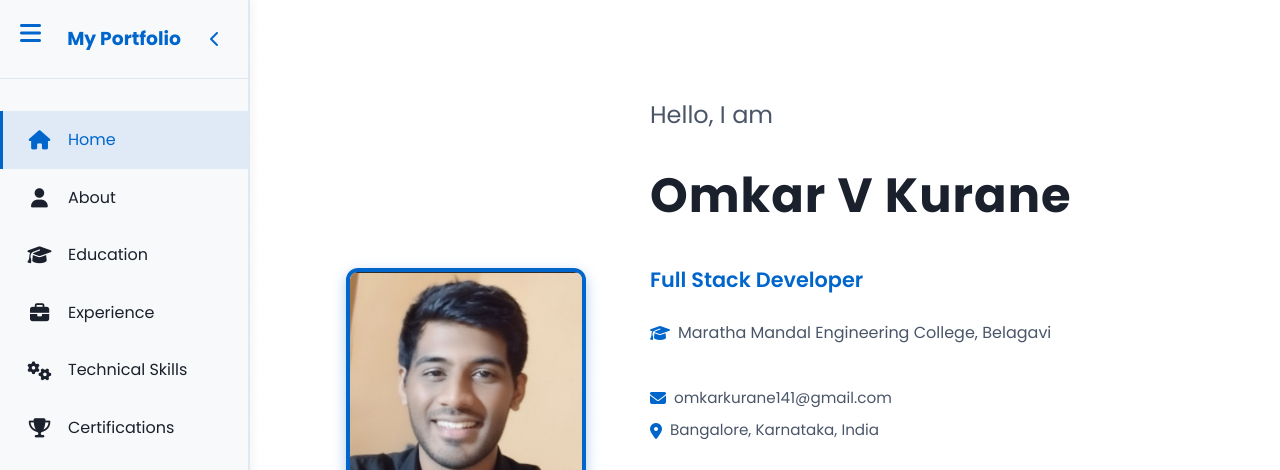
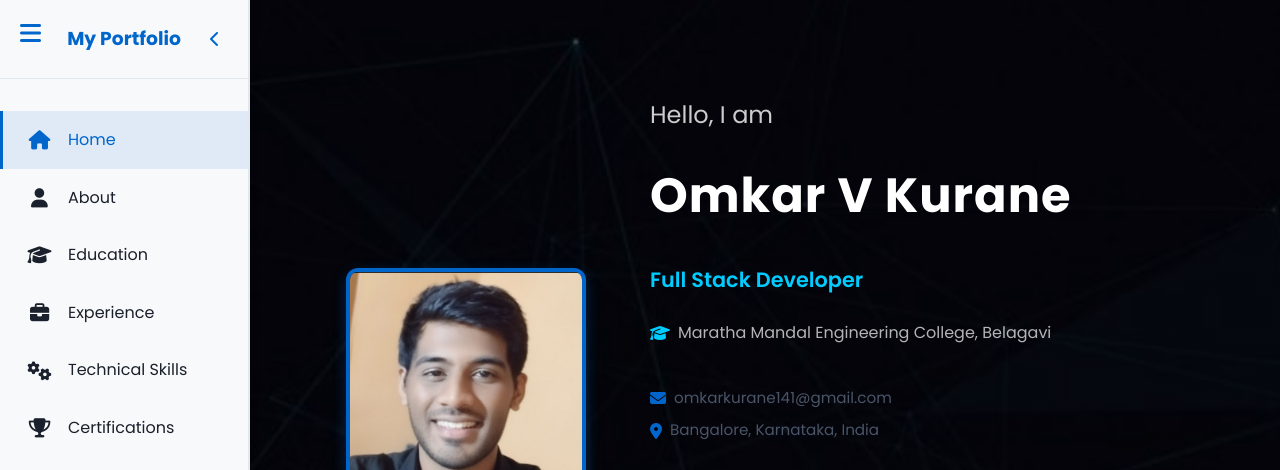
Before and after one commit to om-kar444/Portfilio, a website: page index.html in a window 1280 px wide. Shown: the top 470 px of the page. Drawn offline with nearby package versions, Linux system fonts and the light colour scheme.

Commit message:
Fix profile image layout and background styling

```diff
--- a/style.css
+++ b/style.css
@@ -257,21 +257,13 @@ section {
     align-items: center;
     position: relative;
     background:
-        linear-gradient(rgba(255, 255, 255, 0.95), rgba(255, 255, 255, 0.95)),
-        repeating-linear-gradient(
-            45deg,
-            transparent,
-            transparent 10px,
-            rgba(0, 102, 204, 0.02) 10px,
-            rgba(0, 102, 204, 0.02) 20px
-        ),
-        repeating-linear-gradient(
-            -45deg,
-            transparent,
-            transparent 10px,
-            rgba(99, 102, 241, 0.02) 10px,
-            rgba(99, 102, 241, 0.02) 20px
-        );
+        linear-gradient(rgba(0, 0, 0, 0.4), rgba(0, 0, 0, 0.4)),
+        url('Backgroundimage.png');
+    background-size: cover;
+    background-position: center;
+    background-repeat: no-repeat;
+    background-attachment: fixed;
+    color: #ffffff;
 }
 
 .hero-content {
@@ -300,7 +292,7 @@ section {
 
 .hero-greeting {
     font-size: 1.5rem;
-    color: var(--text-secondary);
+    color: rgba(255, 255, 255, 0.8);
     margin-bottom: 0.5rem;
     font-weight: 400;
 }
@@ -308,20 +300,20 @@ section {
 .hero-name {
     font-size: 3rem;
     font-weight: 700;
-    color: var(--text-color);
+    color: #ffffff;
     margin-bottom: 0.75rem;
     letter-spacing: 1px;
 }
 
 .hero-subtitle {
     font-size: 1.3rem;
-    color: var(--primary-color);
+    color: #00ccff;
     margin-bottom: 0.5rem;
     font-weight: 600;
 }
 
 .college-name {
-    color: var(--text-secondary);
+    color: rgba(255, 255, 255, 0.7);
     font-size: 1rem;
     font-weight: 500;
     margin-bottom: 1.5rem;
@@ -331,7 +323,7 @@ section {
 }
 
 .college-name i {
-    color: var(--primary-color);
+    color: #00ccff;
 }
 
 .hero-content h1 {
```
Also changed, not shown: Backgroundimage.png (added).
